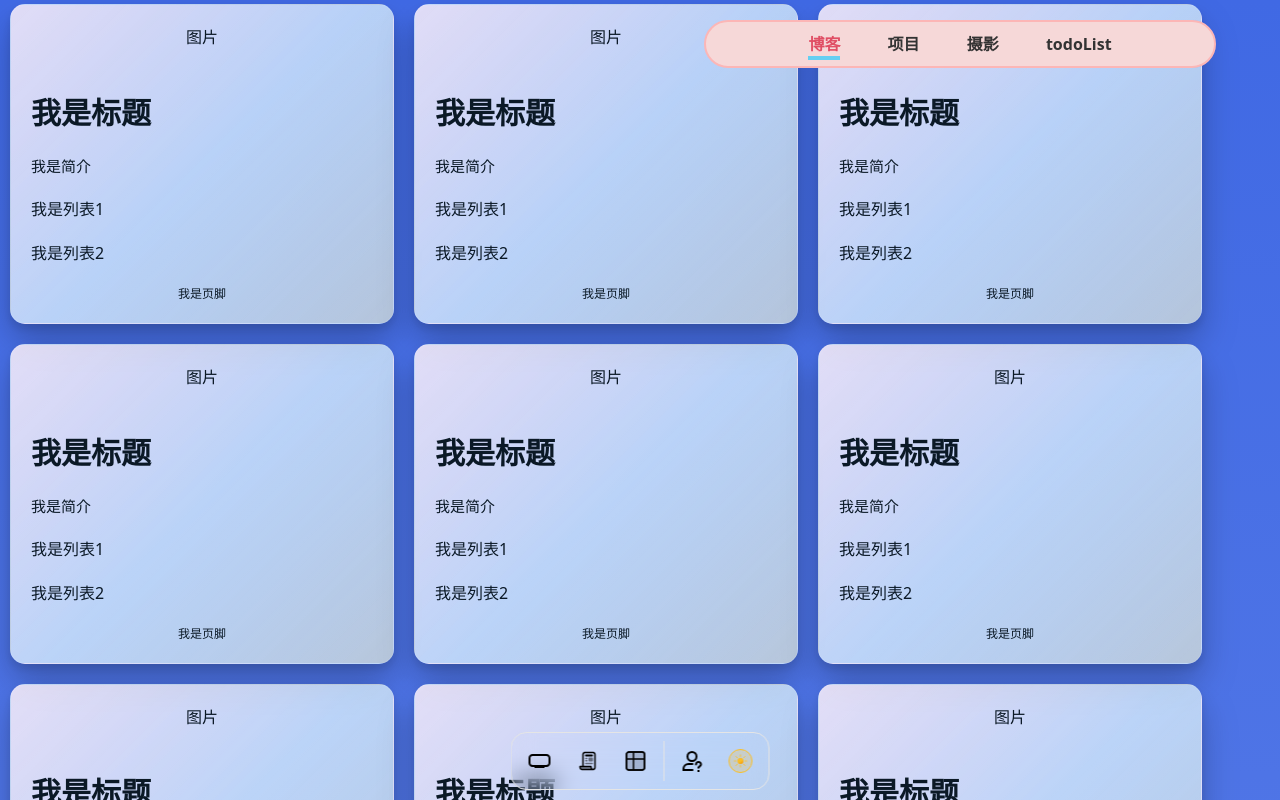
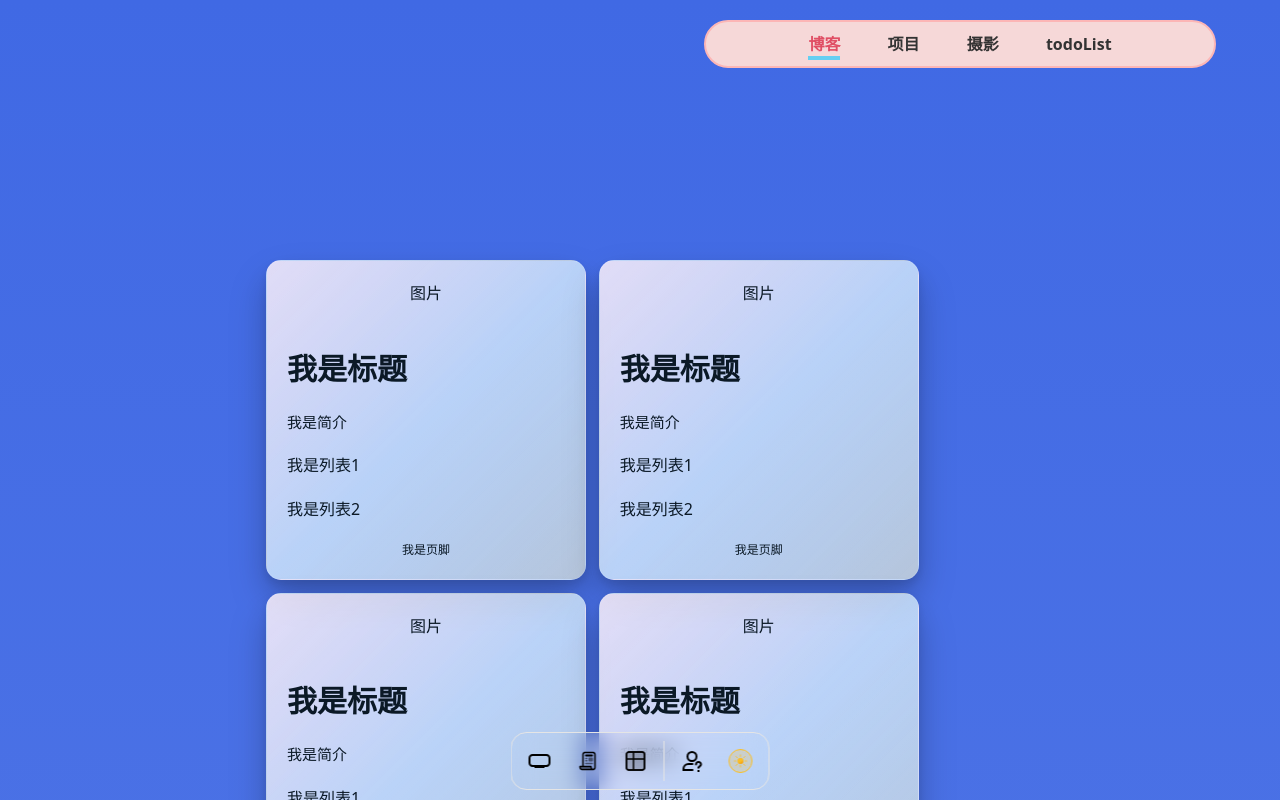
Before and after one commit to blog-ps/ps-blog, a React (Vite) app: page /blog/ in a window 1280 px wide. Shown: the top 800 px of the page. Built offline with nearby package versions, Linux system fonts and the light colour scheme.

Commit message:
feat:博客页面样式

```diff
--- a/src/pages/Blog/sections/CardList.jsx
+++ b/src/pages/Blog/sections/CardList.jsx
@@ -49,12 +49,13 @@ const BlurFadeLeft = styled(BlurFade)`
   left: 0;
 `;
 const Container = styled.div`
+  padding: 20vw;
   display: flex;
   flex-wrap: wrap; /* 允许换行 */
-  gap: 20px; /* 设置间隔 */
+  gap: 1vw; /* 设置间隔 */
 `;
 const CardContainer = styled.div`
-  width: 30vw;
+  width: 25vw;
   height: 40vh;
 `;
 export default CardList;
```
